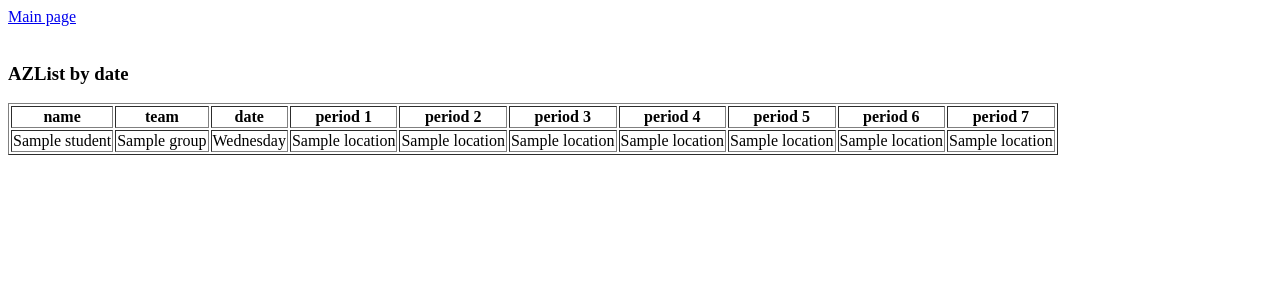
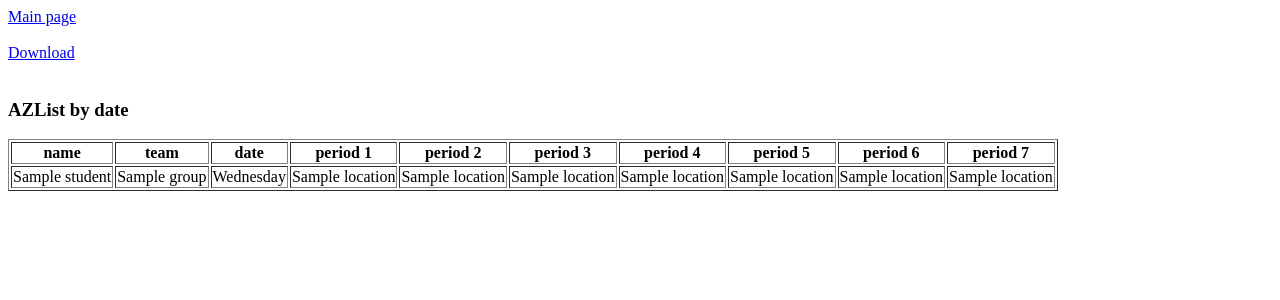
Before and after one commit to AlbanyCompSci/AHS-Freshman-Debates-2015, a Django app: template group_manager/templates/group_manager/AZList_date.html in a window 1280 px wide. Shown: the top 300 px of the page. Run offline with Django 3.2, Linux system fonts and the light colour scheme; the template is opened without the code that fills it: most values are stand-ins (such as "Sample title", 1, 10 or a date in 2020); parts of the project's set-up code (start-up, migrations or seed data) failed here and were passed over.

Commit message:
adding links to csv in azlists

```diff
--- a/group_manager/templates/group_manager/AZList_date.html
+++ b/group_manager/templates/group_manager/AZList_date.html
@@ -2,6 +2,11 @@
 {% load resolve %}
 
 {% block title %}AZList by date{% endblock title %}
+
+{% block header %}
+    {{ block.super }} <br /><br />
+    <a href="{% url 'groups:csv_date' %}" download>Download</a>
+{% endblock header %}
 
 {% block content %}
     <h3>AZList by date</h3>
--- a/group_manager/templates/group_manager/AZList_group.html
+++ b/group_manager/templates/group_manager/AZList_group.html
@@ -4,6 +4,10 @@
 
 {% block header %}
     {{ block.super }}
+
+    <br /><br />
+
+    <a href="{% url 'groups:csv_group' datdate %}" download>download</a><br /><br />
 
     {% for myDate in dates %}
         <br /><a href="{% url 'groups:azlist_group' myDate|date:'Y-m-d' %}">AZList for {{ myDate|date:"Y-m-d" }}</a>
--- a/group_manager/urls.py
+++ b/group_manager/urls.py
@@ -15,6 +15,7 @@ urlpatterns = [
         name='azlist'),
     url(r'azlist/(?P<date>[0-9-]+)/$', views.AZListGroup.as_view(),
         name='azlist_group'),
-    url(r'azlist/csv/date/$', views.AzCsvDateView.as_view()),
-    url(r'azlist/csv/(?P<date>[0-9-]+)/$', views.AzCsvGroupView.as_view())
+    url(r'azlist/csv/date/$', views.AzCsvDateView.as_view(), name='csv_date'),
+    url(r'azlist/csv/(?P<date>[0-9-]+)/$', views.AzCsvGroupView.as_view(),
+        name='csv_group')
 ]
--- a/group_manager/views.py
+++ b/group_manager/views.py
@@ -171,6 +171,7 @@ class AZListGroup (generic.ListView):
                 i.date for i in models.Schedule.objects.all()
                 if str(i.date) != self.kwargs['date']])))
         context['dat'] = datetime.strptime(self.kwargs['date'], "%Y-%m-%d").strftime("%A")
+        context['datdate'] = self.kwargs['date']
         return context
 
 
```
